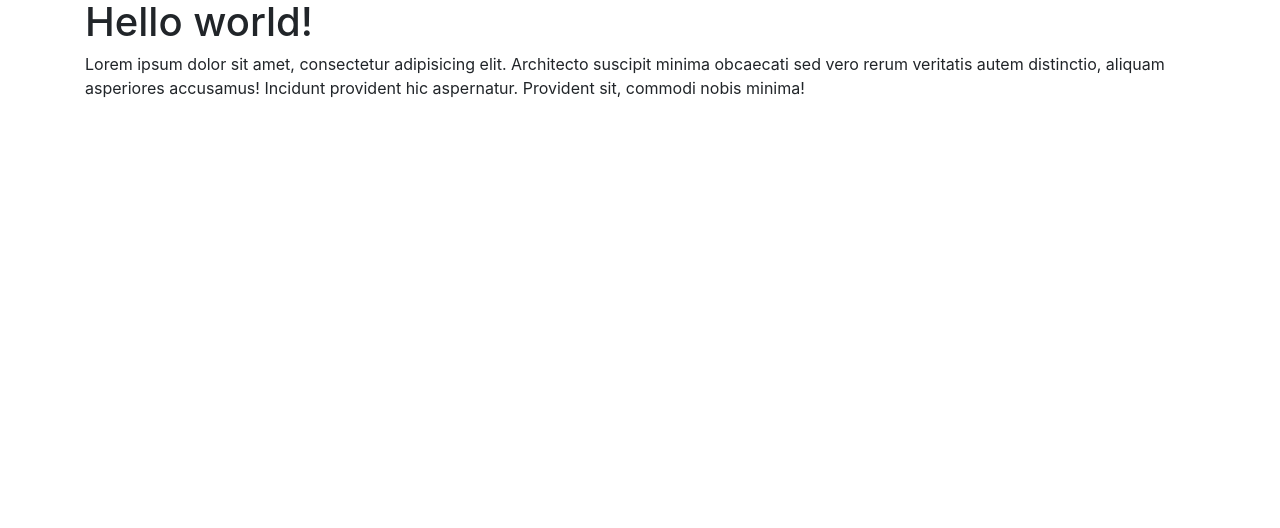
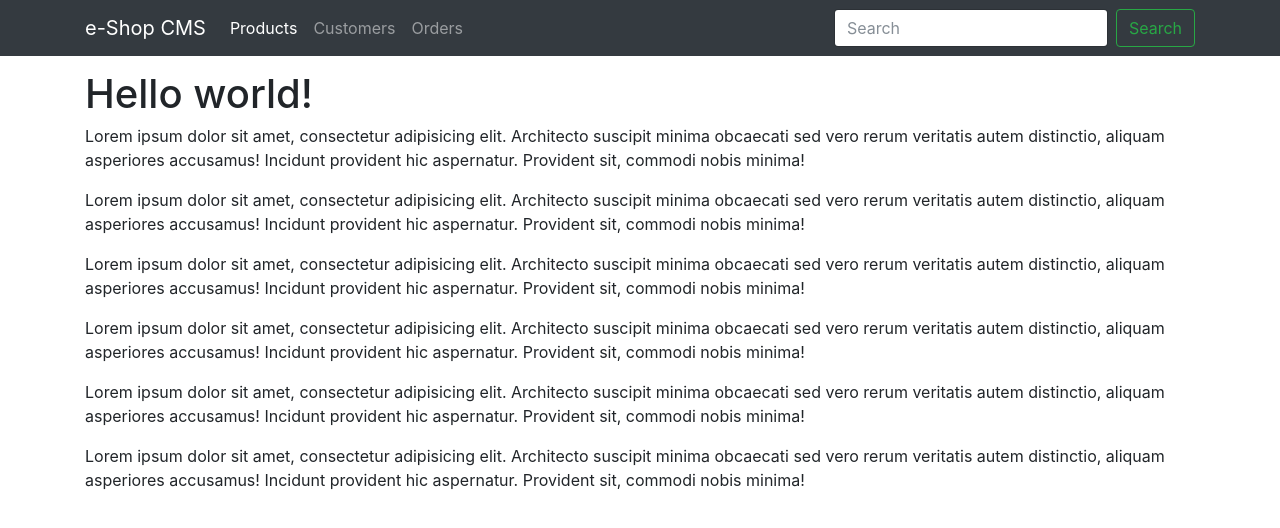
Before and after one commit to machal/bootstrap-example, a website: page index.html in a window 1280 px wide. Drawn offline with nearby package versions, Linux system fonts and the light colour scheme.

Commit message:
Template: added navbar and lorem ipsum text

```diff
--- a/index.html
+++ b/index.html
@@ -16,8 +16,46 @@
   </head>
   <body>
 
+    <nav class="navbar navbar-expand-md navbar-dark bg-dark mb-3">
+
+      <div class="container">
+
+        <a class="navbar-brand" href="#">e-Shop CMS</a>
+
+        <button class="navbar-toggler" type="button" data-toggle="collapse" data-target="#navbarSupportedContent" aria-controls="navbarSupportedContent" aria-expanded="false" aria-label="Toggle navigation">
+          <span class="navbar-toggler-icon"></span>
+        </button>
+
+        <div class="collapse navbar-collapse" id="navbarSupportedContent">
+          <ul class="navbar-nav mr-auto">
+            <li class="nav-item active">
+              <a class="nav-link" href="#">Products <span class="sr-only">(current)</span></a>
+            </li>
+            <li class="nav-item">
+              <a class="nav-link" href="#">Customers</a>
+            </li>
+            <li class="nav-item">
+              <a class="nav-link" href="#">Orders</a>
+            </li>
+          </ul>
+          <form class="form-inline my-2 my-lg-0">
+            <input class="form-control mr-sm-2" type="text" placeholder="Search" aria-label="Search">
+            <button class="btn btn-outline-success my-1 my-sm-0" type="submit">Search</button>
+          </form>
+        </div>
+
+      </div>
+
+    </nav>
+
     <div class="container">
+
       <h1>Hello world!</h1>
+      <p>Lorem ipsum dolor sit amet, consectetur adipisicing elit. Architecto suscipit minima obcaecati sed vero rerum veritatis autem distinctio, aliquam asperiores accusamus! Incidunt provident hic aspernatur. Provident sit, commodi nobis minima!</p>
+      <p>Lorem ipsum dolor sit amet, consectetur adipisicing elit. Architecto suscipit minima obcaecati sed vero rerum veritatis autem distinctio, aliquam asperiores accusamus! Incidunt provident hic aspernatur. Provident sit, commodi nobis minima!</p>
+      <p>Lorem ipsum dolor sit amet, consectetur adipisicing elit. Architecto suscipit minima obcaecati sed vero rerum veritatis autem distinctio, aliquam asperiores accusamus! Incidunt provident hic aspernatur. Provident sit, commodi nobis minima!</p>
+      <p>Lorem ipsum dolor sit amet, consectetur adipisicing elit. Architecto suscipit minima obcaecati sed vero rerum veritatis autem distinctio, aliquam asperiores accusamus! Incidunt provident hic aspernatur. Provident sit, commodi nobis minima!</p>
+      <p>Lorem ipsum dolor sit amet, consectetur adipisicing elit. Architecto suscipit minima obcaecati sed vero rerum veritatis autem distinctio, aliquam asperiores accusamus! Incidunt provident hic aspernatur. Provident sit, commodi nobis minima!</p>
       <p>Lorem ipsum dolor sit amet, consectetur adipisicing elit. Architecto suscipit minima obcaecati sed vero rerum veritatis autem distinctio, aliquam asperiores accusamus! Incidunt provident hic aspernatur. Provident sit, commodi nobis minima!</p>
     </div>
 
```
